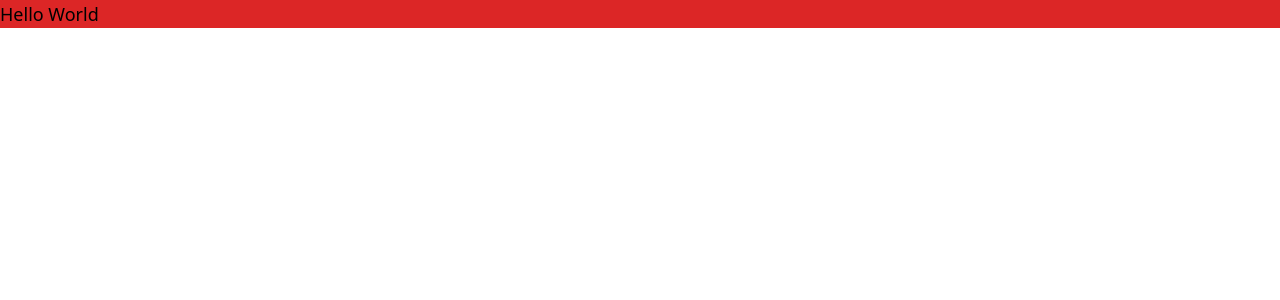
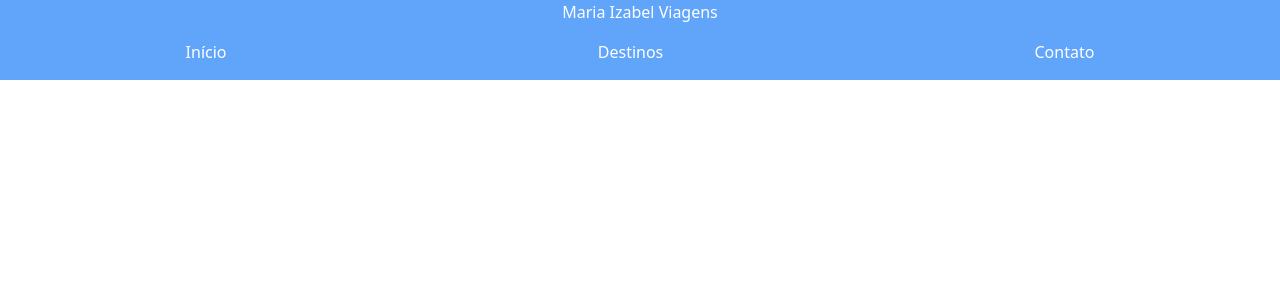
Before and after one commit to guivargas95/mariaizabelviagens, a React (Vite) app: page / in a window 1280 px wide. Shown: the top 300 px of the page. Built offline with nearby package versions, Linux system fonts and the light colour scheme.

Commit message:
Initial navbar component

```diff
--- /dev/null
+++ b/src/components/navbar/index.tsx
@@ -0,0 +1,15 @@
+export default function Navbar(){
+    return(
+
+        <div className="h-20 bg-blue-400 text-white text-center">
+            <a href="" className="">Maria Izabel Viagens</a>
+            <nav className="">
+                <ul className="flex justify-around mt-4">
+                    <li>Início</li>
+                    <li>Destinos</li>
+                    <li>Contato</li>
+                </ul>
+            </nav>
+        </div>
+    )
+}
--- a/src/pages/Home/index.tsx
+++ b/src/pages/Home/index.tsx
@@ -1,7 +1,9 @@
+import Navbar from "../../components/navbar";
+
 export default function Index(){
     return(
         <div>
-            <p className="bg-red-600 text-lg">Hello World</p>
+            <Navbar/>
         </div>
     )
 }
```
